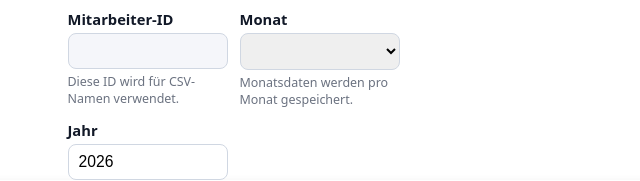
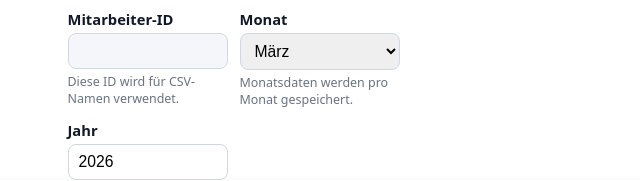
Before and after one commit to Joetie1956/Mader-Stunden, a plain HTML site: page index.html in a window 1280 px wide. Shown: the part 516-697 px from the top of the page, 135-775 px from the left. Drawn offline with Linux system fonts and the light colour scheme.

Commit message:
Fix HTML formatting issues and improve structure

```diff
--- a/index.html
+++ b/index.html
@@ -76,8 +76,8 @@
             <div class="form-row">
               <label for="monat">Monat</label>
               <select id="monat">
-                <option>Jan</option><option>Feb</option><option>Mär</option><option>Apr</option><option>Mai</option><option>Jun</option>
-                <option>Jul</option><option>Aug</option><option>Sep</option><option>Okt</option><option>Nov</option><option>Dez</option>
+                <option>Jan</option><option>Feb</option><option>März</option><option>Apr</option><option>Mai</option><option>Juni</option>
+                <option>Juli</option><option>Aug</option><option>Sep</option><option>Okt</option><option>Nov</option><option>Dez</option>
               </select>
               <small class="hint">Monatsdaten werden pro Monat gespeichert.</small>
             </div>
```
